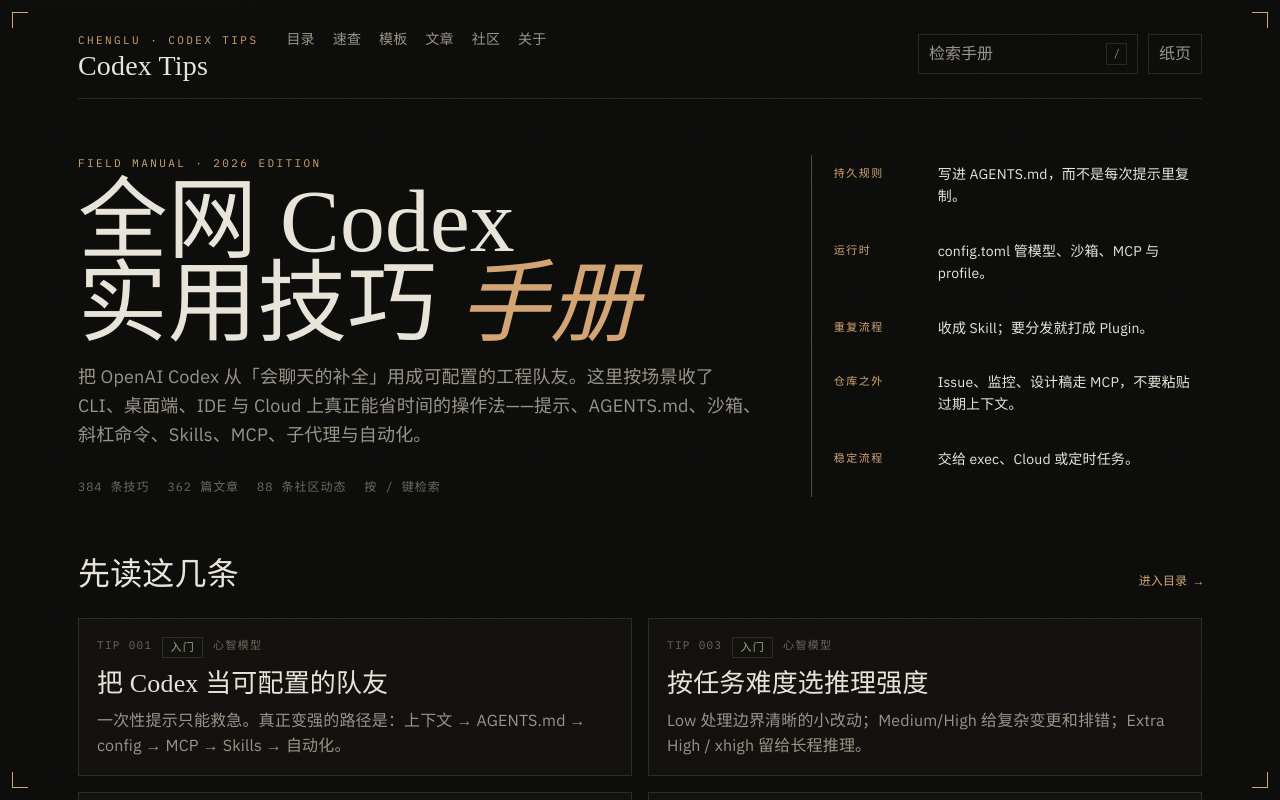
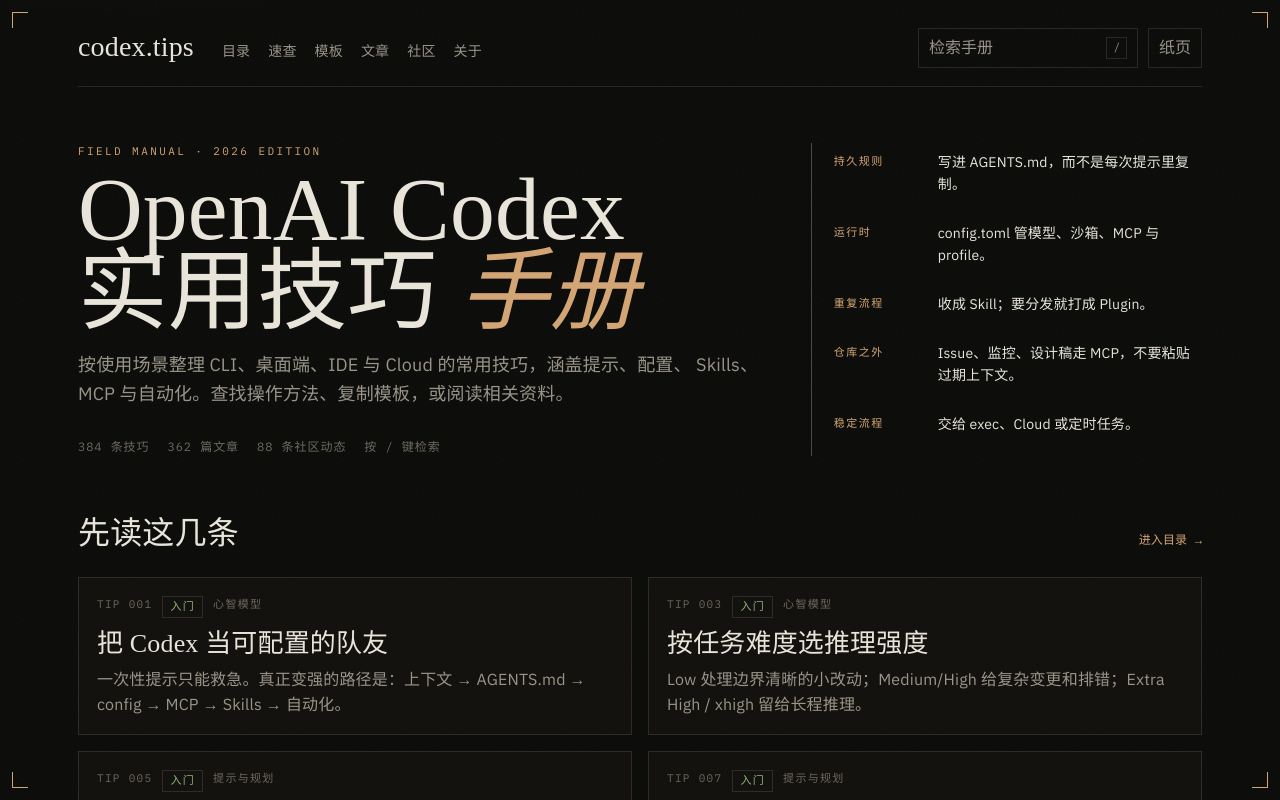
Before and after one commit to chenglu/codex-tips, a React (Vite) app: page / in a window 1280 px wide. Shown: the top 800 px of the page. Built offline with nearby package versions, Linux system fonts and the light colour scheme; a web font is replaced by a local one.

Commit message:
Simplify site branding and public copy

```diff
--- a/index.html
+++ b/index.html
@@ -6,13 +6,13 @@
     <meta name="viewport" content="width=device-width, initial-scale=1.0" />
     <meta
       name="description"
-      content="Codex Tips：搜集 CLI、桌面端、IDE 与 Cloud 上最实用的 OpenAI Codex 技巧、配置、斜杠命令与工作流。"
+      content="按场景查找 OpenAI Codex 在 CLI、桌面端、IDE 与 Cloud 中的技巧、配置、命令与工作流。"
     />
     <meta name="theme-color" content="#0b0c0a" />
-    <meta property="og:title" content="Codex Tips · 现场手册" />
+    <meta property="og:title" content="Codex 实用技巧 · codex.tips" />
     <meta
       property="og:description"
-      content="全网 Codex 实用技巧手册。AGENTS.md、config.toml、Skills、MCP、沙箱、会话与自动化，按场景检索。"
+      content="Codex 实用技巧手册。AGENTS.md、config.toml、Skills、MCP、沙箱、会话与自动化，按场景检索。"
     />
     <link rel="preconnect" href="https://fonts.googleapis.com" />
     <link rel="preconnect" href="https://fonts.gstatic.com" crossorigin />
@@ -20,7 +20,7 @@
       href="https://fonts.googleapis.com/css2?family=IBM+Plex+Mono:ital,wght@0,400;0,500;1,400&family=IBM+Plex+Sans:ital,wght@0,400;0,500;0,600;1,400&family=Instrument+Serif:ital@0;1&display=swap"
       rel="stylesheet"
     />
-    <title>Codex Tips · 现场手册</title>
+    <title>Codex 实用技巧 · codex.tips</title>
   </head>
   <body>
     <div id="root"></div>
--- a/src/App.tsx
+++ b/src/App.tsx
@@ -70,8 +70,7 @@
         <header className="topbar">
           <div className="brand-nav">
             <a className="brand" href={href({ name: "home" })}>
-              <span className="brand-kicker">Chenglu · Codex Tips</span>
-              <span className="brand-title">Codex Tips</span>
+              <span className="brand-title">codex.tips</span>
             </a>
             <nav className="nav">
             <a
@@ -137,8 +136,8 @@
         {route.name === "about" && <AboutPage />}
 
         <footer className="footer">
-          <span>Codex Tips · Field Manual · 2026</span>
-          <span>一夜一线程 · 规则写进 AGENTS.md</span>
+          <span>Codex 实用技巧</span>
+          <span>技巧、配置与工作流</span>
         </footer>
       </div>
       <SearchModal open={searchOpen} onClose={() => setSearchOpen(false)} />
--- a/src/pages/AboutPage.tsx
+++ b/src/pages/AboutPage.tsx
@@ -4,10 +4,10 @@
       <div className="brand-kicker">Colophon</div>
       <h1 className="page-title">关于这本手册</h1>
       <p>
-        Codex Tips 搜集 OpenAI Codex（CLI、桌面端、IDE 扩展、Cloud）上真正能复用的操作法。目标不是再写一份官方文档的镜像，而是把散落在最佳实践、配置参考、社区速查、社交媒体和踩坑记录里的「会让你少浪费一轮」的知识编成可检索的现场手册。
+        这里整理 OpenAI Codex 在 CLI、桌面端、IDE 扩展和 Cloud 中的使用技巧。内容来自官方文档与社区资料，可按场景检索，并附有来源链接。
       </p>
       <p>
-        Codex 迭代很快。本站内容以 2026 年公开文档与社区资料为底，标出了若干容易过时的点（例如 profile 已改为独立文件、<code>untrusted</code> 批准策略退役、<code>--full-auto</code> 删除）。动手前仍以
+        不同版本的命令和配置可能有所变化，使用时请参考
         <a href="https://developers.openai.com/codex" target="_blank" rel="noreferrer">
           developers.openai.com/codex
         </a>
@@ -18,13 +18,9 @@
         <li>按 <kbd>/</kbd> 或 <kbd>⌘K</kbd> 检索技巧、文章和社区动态</li>
         <li>目录可按章节、难度、入口过滤</li>
         <li>文章页是外链阅读清单，社区页跟踪 X 和论坛里刚出现的用法</li>
-        <li>速查表用来垫显示器边上</li>
+        <li>速查表汇总常用命令和快捷键</li>
         <li>模板页可复制 AGENTS.md、config、skill、子代理骨架</li>
       </ul>
-      <h2>欢迎补一条</h2>
-      <p>
-        一条好技巧通常满足：有具体命令或文件路径、说明何时用何时不用、最好能指出常见误用。欢迎直接开 PR，在 <code>src/data/</code> 里追加条目并附上来源链接。
-      </p>
       <h2>主要来源</h2>
       <ul>
         <li>
--- a/src/pages/HomePage.tsx
+++ b/src/pages/HomePage.tsx
@@ -12,13 +12,13 @@
         <div>
           <div className="brand-kicker">Field Manual · 2026 Edition</div>
           <h1>
-            全网 Codex
+            OpenAI Codex
             <br />
             实用技巧 <em>手册</em>
           </h1>
           <p className="lede">
-            把 OpenAI Codex 从「会聊天的补全」用成可配置的工程队友。这里按场景收了
-            CLI、桌面端、IDE 与 Cloud 上真正能省时间的操作法——提示、AGENTS.md、沙箱、斜杠命令、Skills、MCP、子代理与自动化。
+            按使用场景整理 CLI、桌面端、IDE 与 Cloud 的常用技巧，涵盖提示、配置、
+            Skills、MCP 与自动化。查找操作方法、复制模板，或阅读相关资料。
           </p>
           <div className="meta-row">
             <span>{tips.length} 条技巧</span>
```
